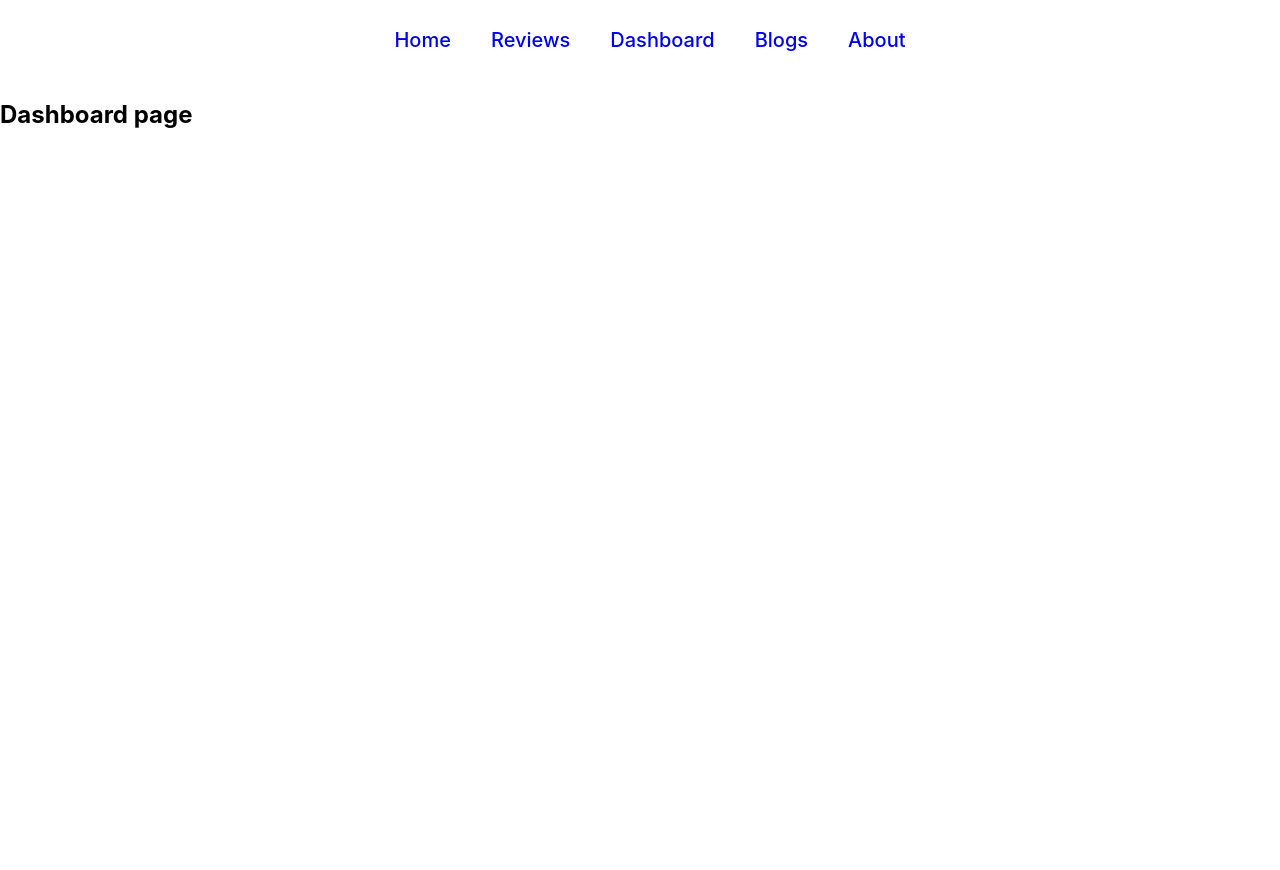
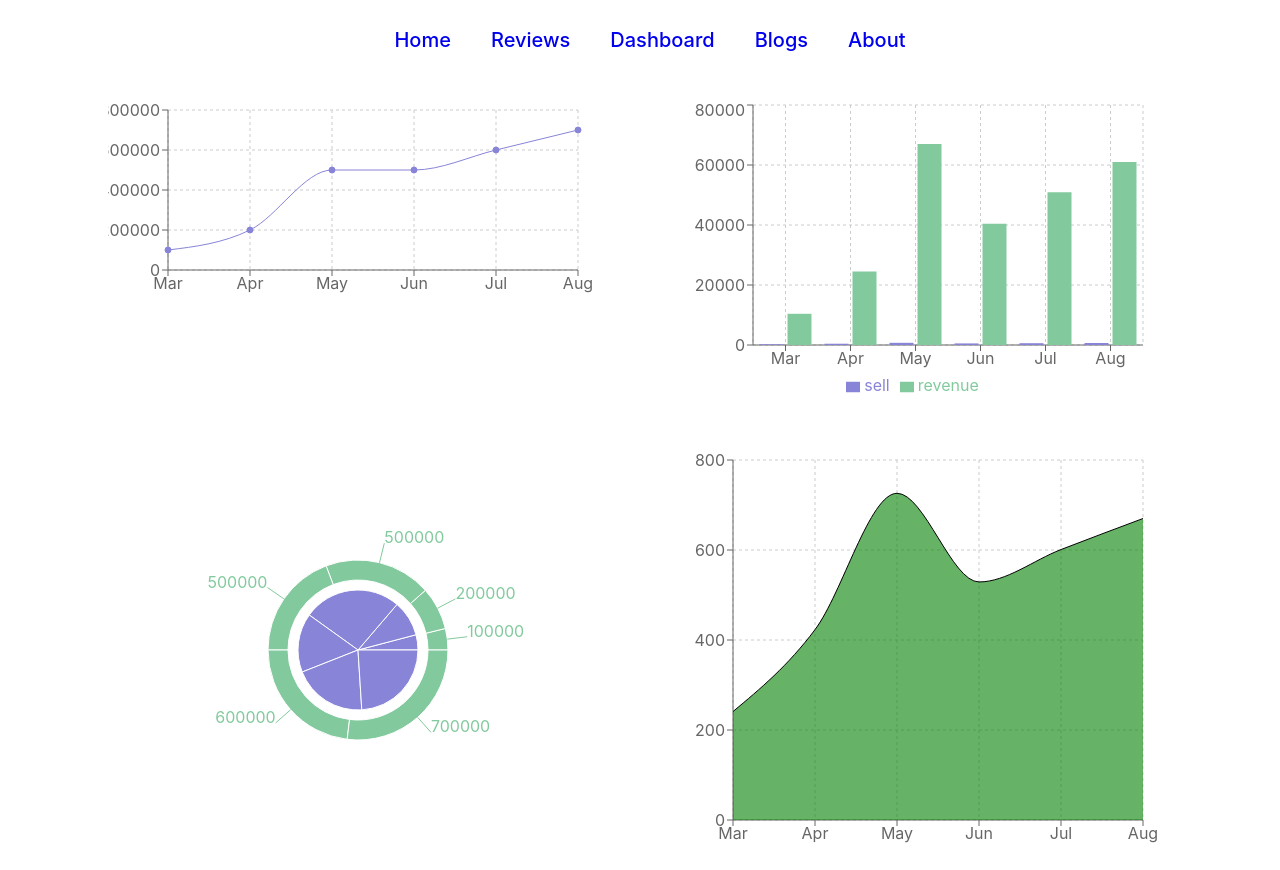
Before and after one commit to SakibAhamedKhan/laptop-finder, a React (Create React App) app: page /dashboard in a window 1280 px wide. Before the commit the page ends 800 px from the top, so only its background shows below. Built offline with nearby package versions, Linux system fonts and the light colour scheme.

Commit message:
Dashboard is done

```diff
--- a/package.json
+++ b/package.json
@@ -10,6 +10,7 @@
     "react-dom": "^18.0.0",
     "react-router-dom": "^6.3.0",
     "react-scripts": "5.0.0",
+    "recharts": "^2.1.9",
     "web-vitals": "^2.1.4"
   },
   "scripts": {
--- /dev/null
+++ b/src/components/ChartArea/ChartArea.js
@@ -0,0 +1,36 @@
+import React from 'react';
+import { Area, AreaChart, CartesianGrid, Tooltip, XAxis, YAxis } from 'recharts';
+import useChart from '../../hooks/useChart';
+
+const ChartArea = () => {
+	const [chart, setChart] = useChart();
+	return (
+		<div>
+			<AreaChart
+			width={500}
+			height={400}
+			data={chart}
+			margin={{
+				top: 10,
+				right: 30,
+				left: 0,
+				bottom: 0,
+			}}
+        >
+          <CartesianGrid strokeDasharray="3 3" />
+          <XAxis dataKey="month" />
+          <YAxis />
+          <Tooltip />
+          <defs>
+            <linearGradient id="splitColor" x1="0" y1="0" x2="0" y2="1">
+              <stop  stopColor="green" stopOpacity={1} />
+
+            </linearGradient>
+          </defs>
+          <Area type="monotone" dataKey={'sell'} stroke="#000" fill="url(#splitColor)" />
+        </AreaChart>
+		</div>
+	);
+};
+
+export default ChartArea;
--- /dev/null
+++ b/src/components/ChartBar/ChartBar.js
@@ -0,0 +1,34 @@
+import React from 'react';
+import { Bar, BarChart, CartesianGrid, Legend, ResponsiveContainer, Tooltip, XAxis, YAxis } from 'recharts';
+import useChart from '../../hooks/useChart';
+
+const ChartBar = () => {
+	const [chart, setChart] = useChart();
+	return (
+		<div>
+
+			<BarChart
+			width={500}
+			height={300}
+			data={chart}
+			margin={{
+				top: 5,
+				right: 30,
+				left: 20,
+				bottom: 5,
+			}}
+        >
+          <CartesianGrid strokeDasharray="3 3" />
+          <XAxis  dataKey="month"/>
+          <YAxis />
+          <Tooltip />
+          <Legend />
+          <Bar dataKey={'sell'} fill="#8884d8" />
+          <Bar dataKey={'revenue'} fill="#82ca9d" />
+        </BarChart>
+
+		</div>
+	);
+};
+
+export default ChartBar;
--- /dev/null
+++ b/src/components/ChartLine/CharLine.js
@@ -0,0 +1,32 @@
+import React from 'react';
+import { CartesianGrid, Line, LineChart, Tooltip, XAxis, YAxis } from 'recharts';
+import useChart from '../../hooks/useChart';
+
+const CharLine = () => {
+	const [chart, setChart] = useChart();
+	return (
+		<div>
+			<LineChart
+            width={500}
+            height={200}
+            data={chart}
+            syncId="anyId"
+            margin={{
+              top: 10,
+              right: 30,
+              left: 0,
+              bottom: 0,
+            }}
+          >
+            <CartesianGrid strokeDasharray="3 3" />
+            <XAxis dataKey="month" />
+            <YAxis />
+            <Tooltip/>
+            <Line type="monotone" dataKey={'investment'} stroke="#8884d8" fill="#8884d8" />
+            <Line type="monotone" dataKey={'month'} stroke="#8884d8" fill="#8884d8" />
+          </LineChart>
+		</div>
+	);
+};
+
+export default CharLine;
--- /dev/null
+++ b/src/components/ChartPie/ChartPie.js
@@ -0,0 +1,17 @@
+import React from 'react';
+import { Pie, PieChart } from 'recharts';
+import useChart from '../../hooks/useChart';
+
+const ChartPie = () => {
+	const [chart, setChart] = useChart();
+	return (
+		<div>
+			<PieChart width={400} height={400}>
+          		<Pie data={chart} dataKey={'revenue'} cx="50%" cy="50%" outerRadius={60} fill="#8884d8" />
+          		<Pie data={chart} dataKey={'investment'} cx="50%" cy="50%" innerRadius={70} outerRadius={90} fill="#82ca9d" label />
+        	</PieChart>
+		</div>
+	);
+};
+
+export default ChartPie;
--- a/src/components/Dashboard/Dashboard.css
+++ b/src/components/Dashboard/Dashboard.css
@@ -0,0 +1,7 @@
+.dashboard{
+	display: grid;
+	grid-template-columns: repeat(2, 1fr);
+	justify-items: center;
+	grid-gap: 50px;
+	margin: 20px 100px;
+}
--- a/src/components/Dashboard/Dashboard.js
+++ b/src/components/Dashboard/Dashboard.js
@@ -1,10 +1,20 @@
-import React from 'react';
+import React, { useEffect, useState } from 'react';
+import { BarChart, CartesianGrid, Line, LineChart, Tooltip, XAxis, YAxis } from 'recharts';
+import useChart from '../../hooks/useChart';
+import ChartArea from '../ChartArea/ChartArea';
+import ChartBar from '../ChartBar/ChartBar';
+import CharLine from '../ChartLine/CharLine';
+import ChartPie from '../ChartPie/ChartPie';
 import './Dashboard.css'
 
 const Dashboard = () => {
+
 	return (
-		<div>
-			<h2>Dashboard page</h2>
+		<div className='dashboard'>
+			<CharLine></CharLine>
+			<ChartBar></ChartBar>
+			<ChartPie></ChartPie>
+			<ChartArea></ChartArea>
 		</div>
 	);
 };
--- /dev/null
+++ b/src/hooks/useChart.js
@@ -0,0 +1,14 @@
+import { useEffect, useState } from "react"
+
+const useChart = ()=> {
+	const [chart, setChart] = useState([]);
+
+	useEffect(()=>{
+		fetch('data.json')
+		.then(res => res.json())
+		.then(data => setChart(data))
+	}, []);
+
+	return [chart, setChart];
+}
+export default useChart;
```
Also changed, not shown: 1 other file (tests, documents, lock files or other folders).
